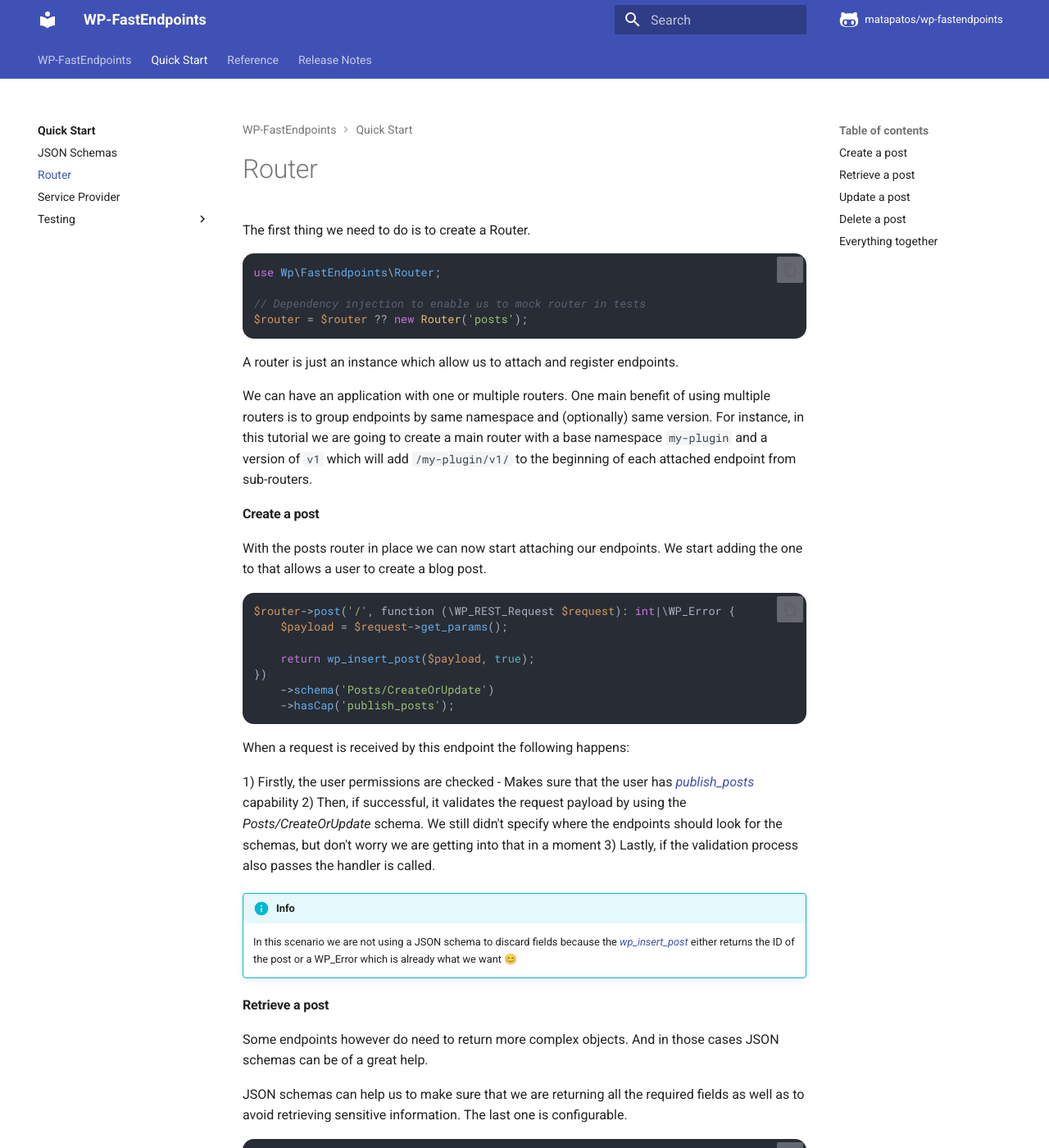
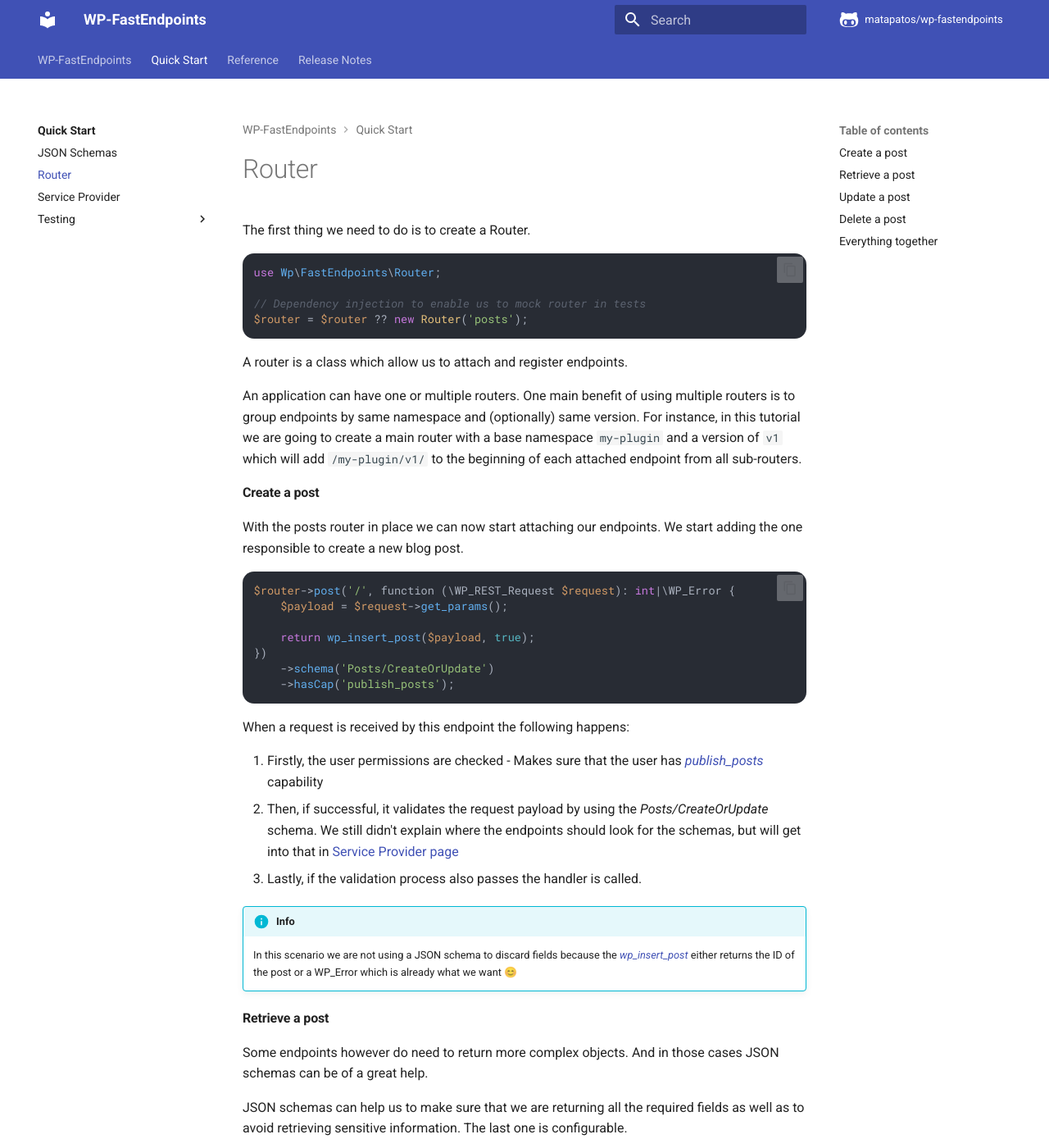
Before and after one commit to matapatos/wp-fastendpoints, an MkDocs documentation site: the page built from docs/docs/quick-start/router.md, in a window 1280 px wide and 1400 px high. Shown: the whole window at 82% size. Built offline with MkDocs 1.6.1 and Material for MkDocs 9.7.7, drawn with Linux system fonts in a browser that asks for light colours; comment, search, counter and statistics services are not loaded; some of the changed text lies outside the part shown.

Commit message:
docs: Typos

````diff
--- a/docs/docs/quick-start/router.md
+++ b/docs/docs/quick-start/router.md
@@ -7,16 +7,17 @@ use Wp\FastEndpoints\Router;
 $router = $router ?? new Router('posts');
 ```
 
-A router is just an instance which allow us to attach and register endpoints.
+A router is a class which allow us to attach and register endpoints.
 
-We can have an application with one or multiple routers. One main benefit of using multiple routers is to group endpoints by same namespace and (optionally) same version. For instance,
+An application can have one or multiple routers. One main benefit of using multiple routers is to group endpoints
+by same namespace and (optionally) same version. For instance,
 in this tutorial we are going to create a main router with a base namespace `my-plugin` and a version of `v1`
-which will add `/my-plugin/v1/` to the beginning of each attached endpoint from sub-routers.
+which will add `/my-plugin/v1/` to the beginning of each attached endpoint from all sub-routers.
 
 #### Create a post
 
-With the posts router in place we can now start attaching our endpoints. We start adding the one to that
-allows a user to create a blog post.
+With the posts router in place we can now start attaching our endpoints. We start adding the one
+responsible to create a new blog post.
 
 ```php
 $router->post('/', function (\WP_REST_Request $request): int|\WP_Error {
@@ -30,10 +31,11 @@ $router->post('/', function (\WP_REST_Request $request): int|\WP_Error {
 
 When a request is received by this endpoint the following happens:
 
-1) Firstly, the user permissions are checked - Makes sure that the user has [*publish_posts*](https://wordpress.org/documentation/article/roles-and-capabilities/#publish_posts) capability
-2) Then, if successful, it validates the request payload by using the *Posts/CreateOrUpdate* schema.
-   We still didn't specify where the endpoints should look for the schemas, but don't worry we are getting into that in a moment
-3) Lastly, if the validation process also passes the handler is called.
+1. Firstly, the user permissions are checked - Makes sure that the user has [*publish_posts*](https://wordpress.org/documentation/article/roles-and-capabilities/#publish_posts) capability
+2. Then, if successful, it validates the request payload by using the *Posts/CreateOrUpdate* schema.
+   We still didn't explain where the endpoints should look for the schemas, but will get into that
+   in [Service Provider page](/wp-fastendpoints/quick-start/service-provider)
+3. Lastly, if the validation process also passes the handler is called.
 
 !!! info
     In this scenario we are not using a JSON schema to discard fields because the [_wp_insert_post_](https://developer.wordpress.org/reference/functions/wp_insert_post/)
@@ -65,13 +67,13 @@ to match only positive integers though 🤔
 
 Going back to the endpoint, this is what happens if a request comes in:
 
-1) Firstly, it checks the user has [_read_](https://wordpress.org/documentation/article/roles-and-capabilities/#read)
+1. Firstly, it checks the user has [_read_](https://wordpress.org/documentation/article/roles-and-capabilities/#read)
    capability - one of the lowest WordPress users capabilities
-2) If so, it then calls the handler which either retrieves the post data (e.g. array or object)
+2. If so, it then calls the handler which either retrieves the post data (e.g. array or object)
    or a [_WpError_](https://github.com/matapatos/wp-fastendpoints/blob/main/src/Helpers/WpError.php)
    in case that is not found. If a WpError or WP_Error is returned it stops further code execution
    and returns that error message to the client - avoiding triggering response schema validation for example.
-3) Lastly, if the post data is returned by the handler the response schema will be triggered
+3. Lastly, if the post data is returned by the handler the response schema will be triggered
    and will check the response according to the given schema (e.g. _Posts/Get_)
 
 !!! note
````
Also changed, not shown: docs/docs/quick-start/service-provider.md (+3 -3 lines), docs/docs/release.md (+22 -13 lines).
